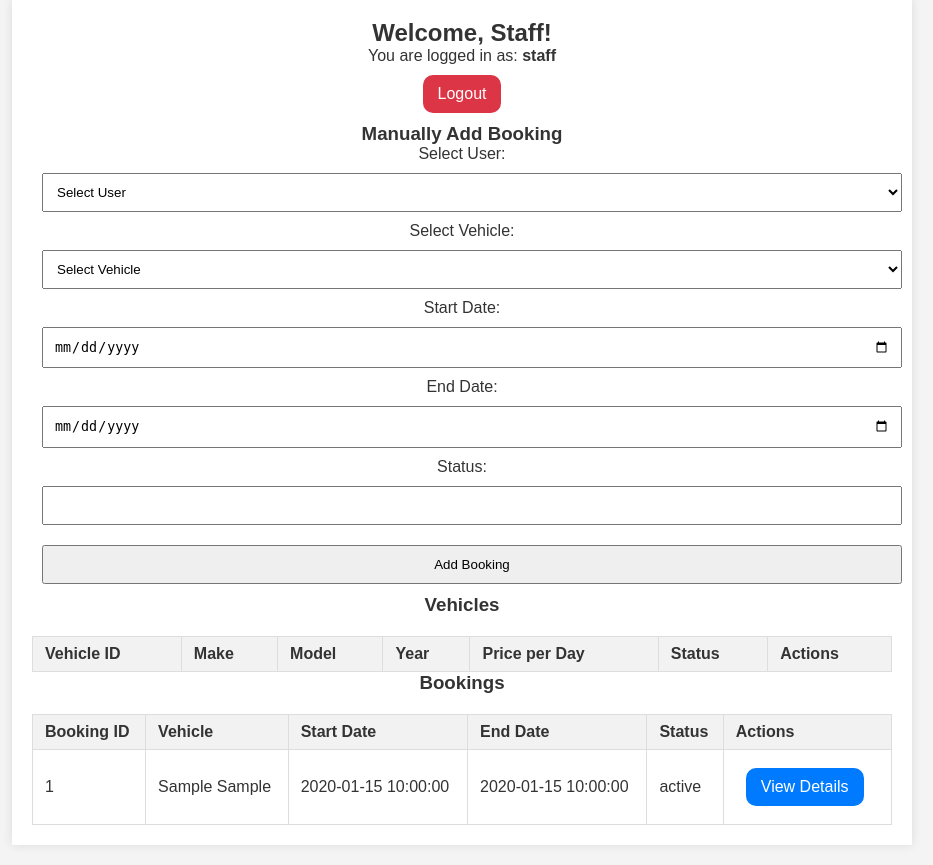
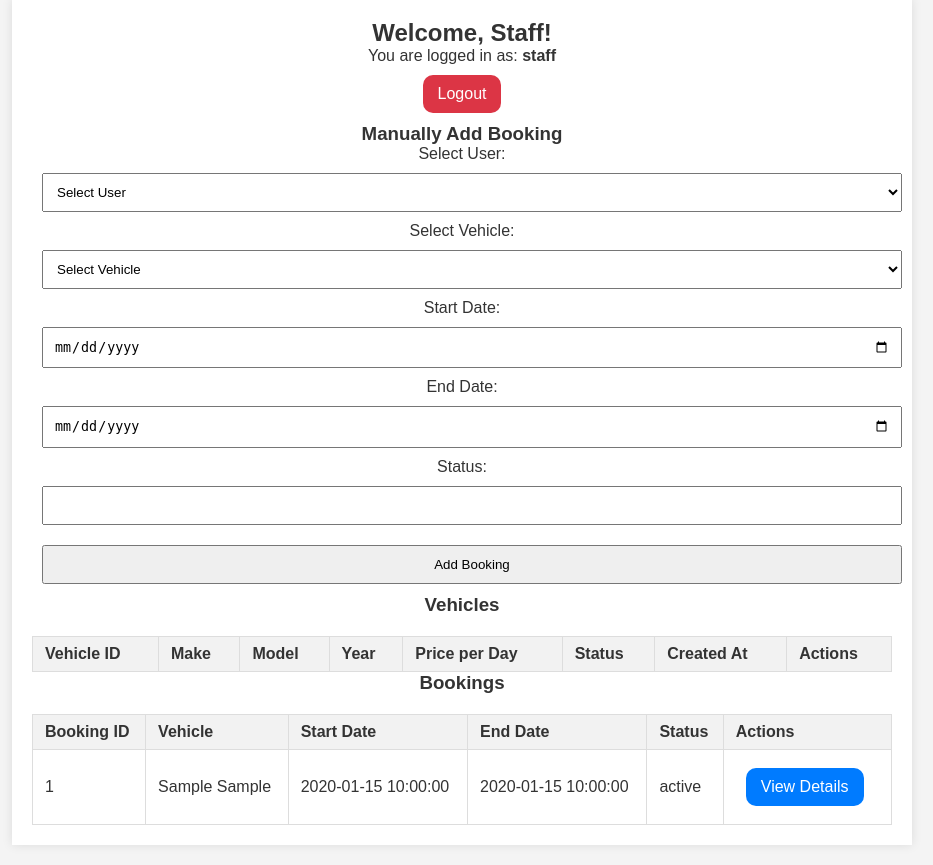
Before and after one commit to KaiPillay/BScCarRentalWebsite, a PHP site: page /staff_dashboard.php in a window 1280 px wide. Shown: the part 88-953 px from the top of the page, without its empty margins (178-1111 px from the left). Run offline with PHP 8.4, Linux system fonts and the light colour scheme; the visitor is signed in with stand-in values (Sample User, id 1); tables that the repository leaves empty or names only in its code hold one stand-in row (values such as "Sample post"); lists and menus that the app fills with data are empty.

Commit message:
Bug fixes

```diff
--- a/staff_dashboard.php
+++ b/staff_dashboard.php
@@ -24,8 +24,12 @@
 $users_result = $conn->query($users_query);
 
 // Fetch vehicles from the database
-$vehicles_query = "SELECT vehicle_id, make, model FROM vehicles";
+$vehicles_query = "SELECT vehicle_id, make, model, year, price_per_day, status, created_at FROM vehicles";
 $vehicles_result = $conn->query($vehicles_query);
+
+if (!$vehicles_result) {
+    die("Error fetching vehicles: " . $conn->error);
+}
 
 // Handle manual booking creation
 if (isset($_POST['add_booking'])) {
@@ -43,10 +47,6 @@
         echo "Error: " . $conn->error;
     }
 }
-
-// Fetch vehicles from the database for listing
-$vehicles_query = "SELECT * FROM vehicles";
-$vehicles_result = $conn->query($vehicles_query);
 
 // Fetch bookings from the database
 $bookings_query = "SELECT b.booking_id, b.start_date, b.end_date, b.status, v.make, v.model, u.username
@@ -185,6 +185,7 @@
                     <th>Year</th>
                     <th>Price per Day</th>
                     <th>Status</th>
+                    <th>Created At</th>
                     <th>Actions</th>
                 </tr>
             </thead>
@@ -197,6 +198,7 @@
                         <td><?php echo $vehicle['year']; ?></td>
                         <td><?php echo $vehicle['price_per_day']; ?></td>
                         <td><?php echo $vehicle['status']; ?></td>
+                        <td><?php echo $vehicle['created_at']; ?></td>
                         <td>
                             <a href="edit_vehicle.php?id=<?php echo $vehicle['vehicle_id']; ?>" class="btn">Edit</a>
                             <a href="delete_vehicle.php?id=<?php echo $vehicle['vehicle_id']; ?>" class="btn btn-danger">Delete</a>
```
Also changed, not shown: 1 other file.
